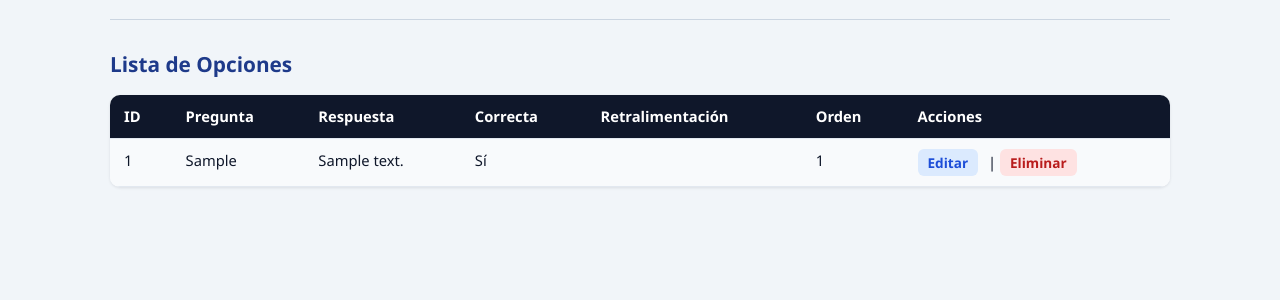
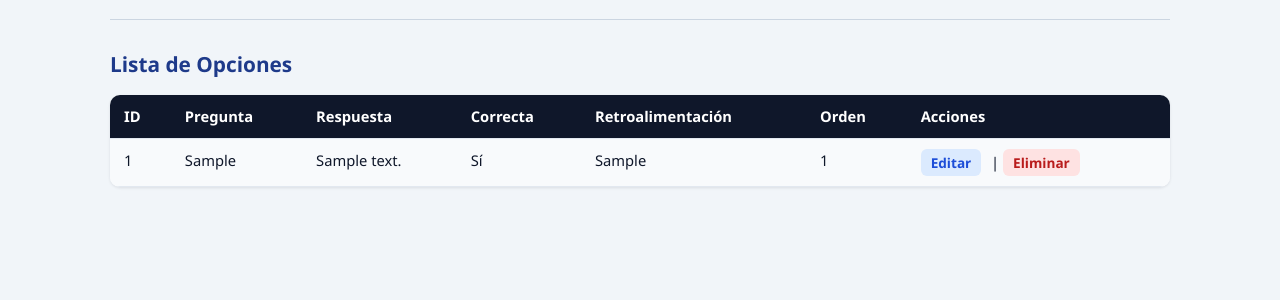
Before and after one commit to xaul31/Eva2-Viernes, a Django app: page /opciones/ in a window 1280 px wide. Shown: the part 150-450 px from the top of the page. Run offline with Django 4.2, Linux system fonts and the light colour scheme; tables that the repository leaves empty hold one stand-in row (values such as "Sample post").

Commit message:
se corrigio un mal tipeo en la lista de opciones

```diff
--- a/contenido/templates/contenido/lista/lista_opciones.html
+++ b/contenido/templates/contenido/lista/lista_opciones.html
@@ -29,7 +29,7 @@
                 <th>Pregunta</th>
                 <th>Respuesta</th>
                 <th>Correcta</th>
-                <th>Retralimentación</th>
+                <th>Retroalimentación</th>
                 <th>Orden</th>
                 <th>Acciones</th>
             </tr>
@@ -46,7 +46,7 @@
                             No
                         {% endif %}
                     </td>
-                    <td>{{ opcion.retralimentacion }}</td>
+                    <td>{{ opcion.retroalimentacion }}</td>
                     <td>{{ opcion.orden }}</td>
                     <td>
                         <a href="{% url 'editar_opcion' opcion.id %}">Editar</a> |
```
